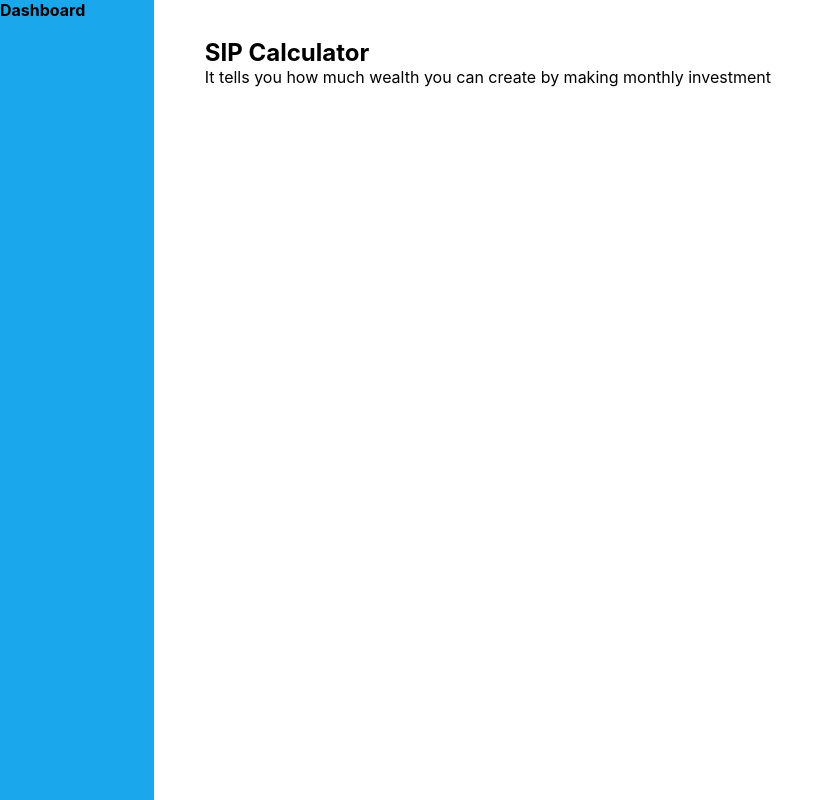
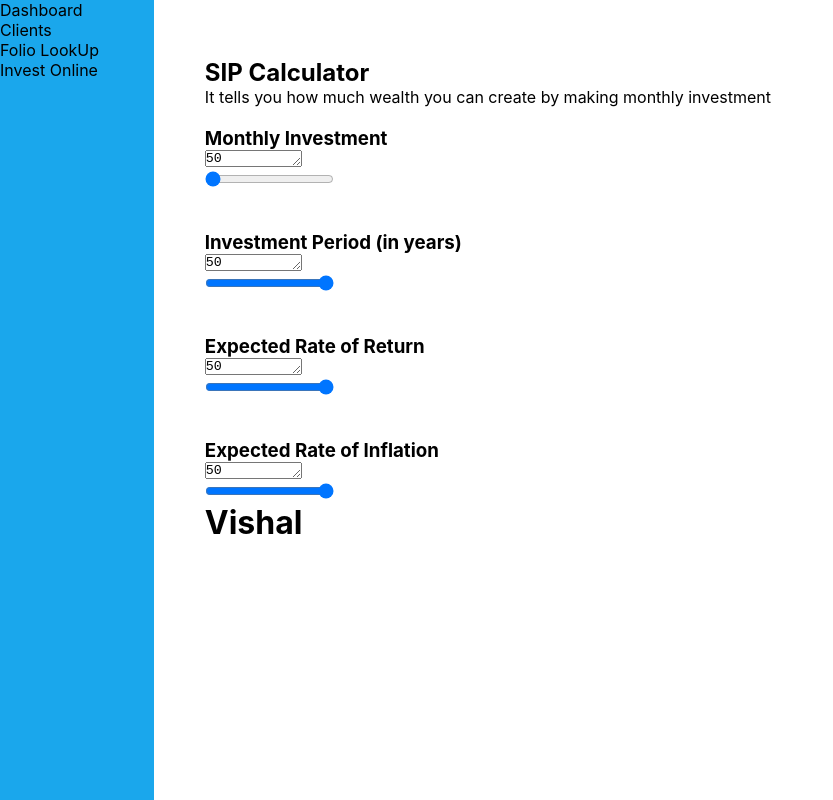
Before and after one commit to VishalVashisht/SIPCalc, a React (Create React App) app: page / in a window 1280 px wide. Shown: the whole page, without its empty margins (0-833 px from the left). Built offline with nearby package versions, Linux system fonts and the light colour scheme.

Commit message:
second commit

```diff
--- a/src/Components/Calc.js
+++ b/src/Components/Calc.js
@@ -1,12 +1,45 @@
 import React from "react";
+import { useState } from "react";
+import SliderComponent from "./Slider";
+
 
 export default function Calc(){
+    const [value, setValue] = useState(50);
+
+    const handleChange = (event)=>{
+        setValue(event.target.value);
+    };
 
     return(
         <>
+        <br />
         <div className="calc">
-
-
+            <div className="mothlyInvestmetDiv">
+                <h3>{"Monthly Investment"}</h3>
+                <textarea  name="" id="" cols="10" rows="1" value={value}></textarea>
+                <SliderComponent value={value} handleChange={handleChange} min={50000} max={1000000} step={50000}/>
+            </div>
+            <br />
+            <br />
+            <div className="investmentPeriodDiv">
+            <h3>{"Investment Period (in years)"}</h3>
+                <textarea  name="" id="" cols="10" rows="1" value={value}></textarea>
+                <SliderComponent value={value} handleChange={handleChange} min={1} max={30} step={1}/>
+            </div>
+            <br />
+            <br />
+            <div className="eRateOfReturn">
+            <h3>{"Expected Rate of Return"}</h3>
+                <textarea  name="" id="" cols="10" rows="1" value={value}></textarea>
+                <SliderComponent value={value} handleChange={handleChange} min={1} max={30} step={1}/>
+            </div>
+            <br />
+            <br />
+            <div className="eRateOfInflation">
+            <h3>{"Expected Rate of Inflation"}</h3>
+                <textarea  name="" id="" cols="10" rows="1" value={value}></textarea>
+                <SliderComponent value={value} handleChange={handleChange} min={1} max={30} step={1}/>
+            </div>
         </div>
         </>
     )
--- a/src/Components/SIPCalc.js
+++ b/src/Components/SIPCalc.js
@@ -1,12 +1,23 @@
 import React from "react";
+import Calc from "./Calc";
 
 export default function SIPCalc(){
 
     return(
         <div className='white-div'>
+          <br />
+          <div className="whiteDivHeader">
+            <h2>{"SIP Calculator"}</h2>
+            <p>{"It tells you how much wealth you can create by making monthly investment"}</p>
+          </div>
 
-        <h2>{"SIP Calculator"}</h2>
-        <p>{"It tells you how much wealth you can create by making monthly investment"}</p>
+        <div className="leftPanel">
+          <Calc/>
+        </div>
+
+        <div className="rightPanel">
+          <h1>{"Vishal"}</h1>
+        </div>
 
       </div>
     )
--- a/src/Components/Sidebar.js
+++ b/src/Components/Sidebar.js
@@ -4,7 +4,10 @@ export default function Sidebar(){
 
     return(
         <div className='dashboard-div'>
-        <h4>{"Dashboard"}</h4>
+        <p>{"Dashboard"}</p>
+        <p>{"Clients"}</p>
+        <p>{"Folio LookUp"}</p>
+        <p>{"Invest Online"}</p>
 
         </div>
     );
--- /dev/null
+++ b/src/Components/Slider.js
@@ -0,0 +1,15 @@
+import react from "react";
+
+export default function SliderComponent({value, handleChange, min, max, step}) {
+    return(
+        <div className="slider">
+            <input
+                type="range"
+                defaultValue={value}
+                onChange={handleChange}
+                min={min}
+                max={max}
+                step={step}/>
+        </div>
+    )
+}
```
